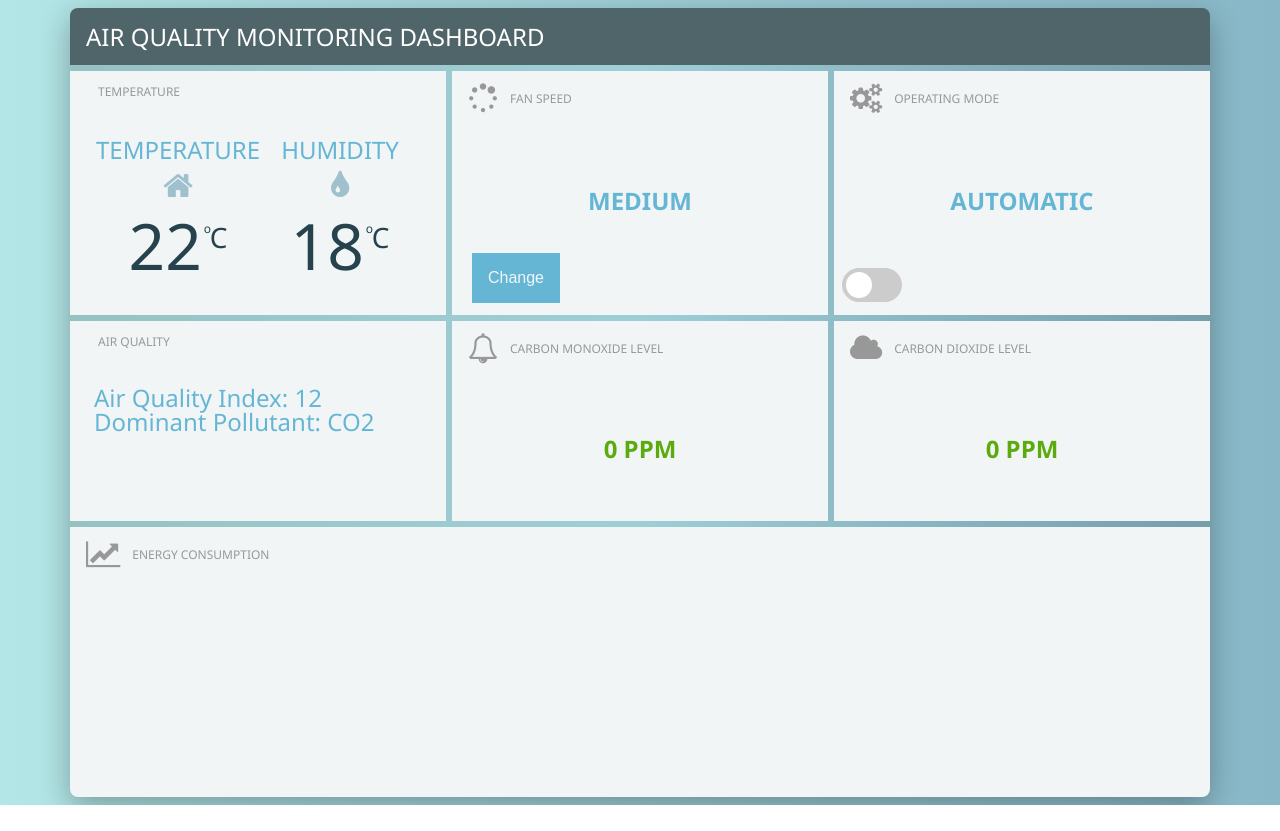
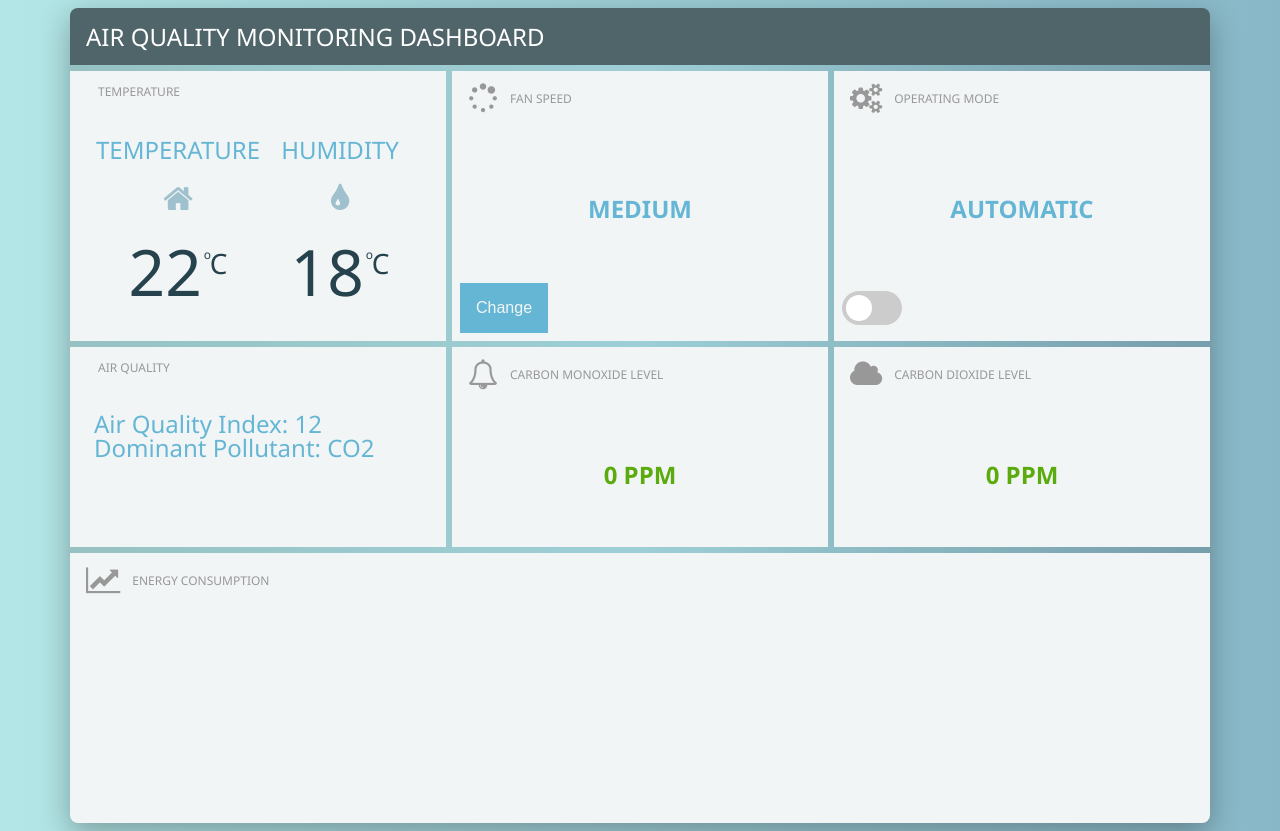
Before and after one commit to liviacardaccia02/Smart-Air-Purifier, a plain HTML site: page frontend-module/index.html in a window 1280 px wide. Before the commit the page ends 805 px from the top, so only its background shows below. Drawn offline with nearby package versions, Linux system fonts and the light colour scheme; some icons are missing.

Commit message:
frontend adjusted

```diff
--- a/frontend-module/index.html
+++ b/frontend-module/index.html
@@ -20,6 +20,7 @@
       async
       defersrc="https://maps.googleapis.com/maps/api/js?key=YOUR_API_KEY&callback=initMap"
     ></script>
+    <script src="https://cdn.jsdelivr.net/npm/chart.js"></script>
   </head>
   <body class="background-cyan">
     <div class="container">
@@ -70,7 +71,7 @@
               <div class="status">
                 <div class="status__text">Automatic</div>
               </div>
-              <div class="dropdown">
+              <div class="card-footer">
                 <label class="switch">
                   <input type="checkbox" />
                   <span class="slider round"></span>
@@ -88,7 +89,7 @@
               <div class="status">
                 <div class="status__text">Medium</div>
               </div>
-              <div class="dropdown">
+              <div class="dropdown card-footer">
                 <button class="dropbtn">Change</button>
                 <div class="dropdown-content">
                   <a id="dropdown-off" class="dropdown-off" href="#">Off</a>
--- a/frontend-module/style.css
+++ b/frontend-module/style.css
@@ -117,7 +117,7 @@ body {
 }
 
 .status-container {
-    height: 150px;
+    height: 200px;
 }
 
 .status__icon {
@@ -224,9 +224,16 @@ body {
     grid-column: 1;
 }
 
+.card-footer {
+    display: flex;
+    align-items: center;
+    height: 25%;
+}
+
 .fan-speed {
     grid-row: 2;
     grid-column: 2;
+    overflow: visible;
 }
 
 .mode {
@@ -254,6 +261,7 @@ body {
     align-items: center;
     justify-content: center;
     padding: 1rem;
+    height: 75%;
 }
 
 .status__text {
@@ -327,30 +335,30 @@ input:checked+.slider:before {
 .dropbtn {
     background-color: var(--color-primary);
     color: var(--color-very-light-cyan);
-    padding: 16px;
+    padding: 0 16px;
     font-size: 16px;
     border: none;
-    position: absolute;
     top: -15px;
     /* Adjust the value to move the button up */
     right: 0;
+    height: 100%;
 }
 
 .dropdown {
     position: relative;
     display: inline-block;
     width: 100px;
-    height: 15px;
 }
 
 .dropdown-content {
     display: none;
     position: absolute;
+    background-color: white;
     box-shadow: 0px 8px 16px 0px rgba(0, 0, 0, 0.2);
     z-index: 1;
     top: 100%;
     /* Position the dropdown content below the button */
-    right: 0;
+    left: 0;
 }
 
 .dropdown-content a {
```
